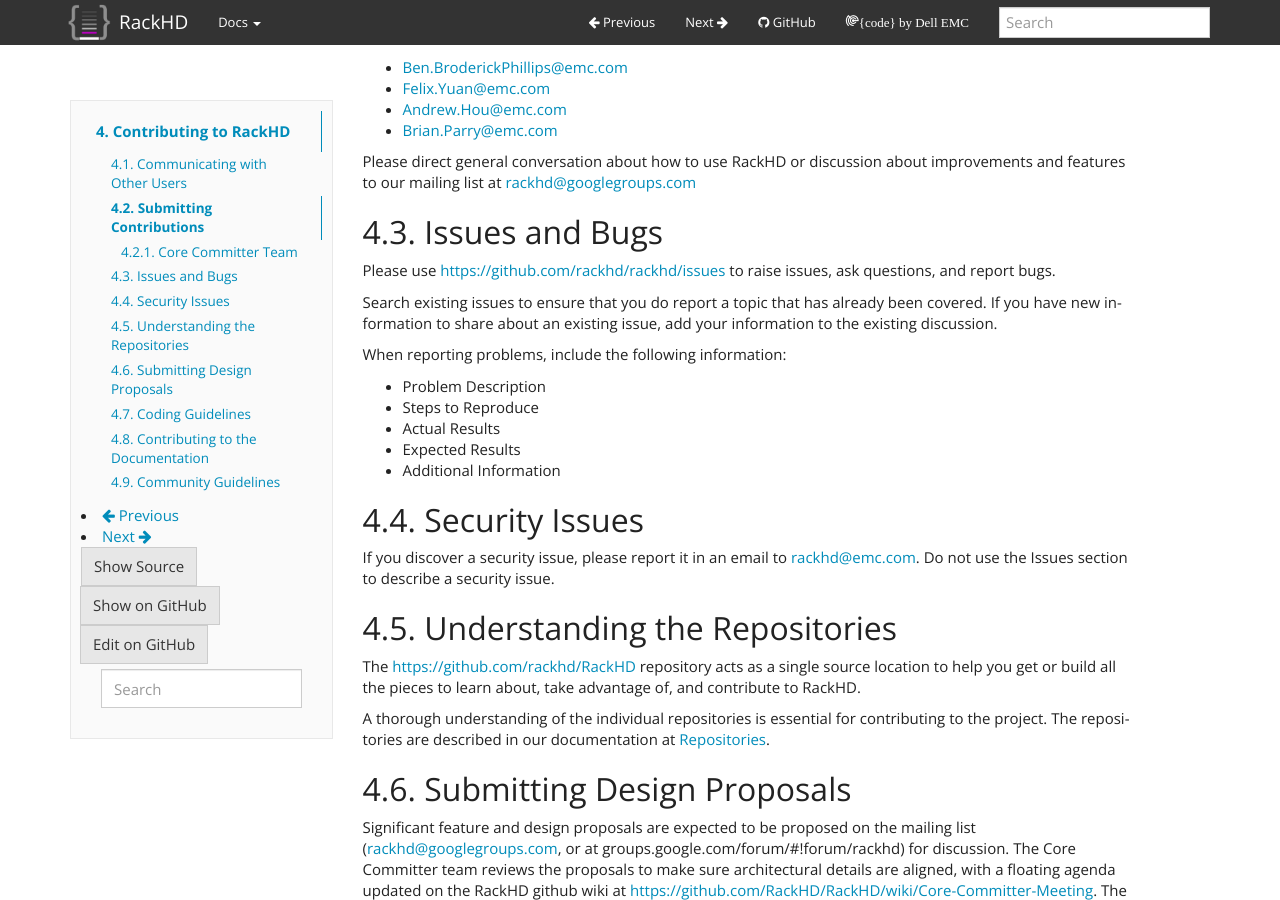
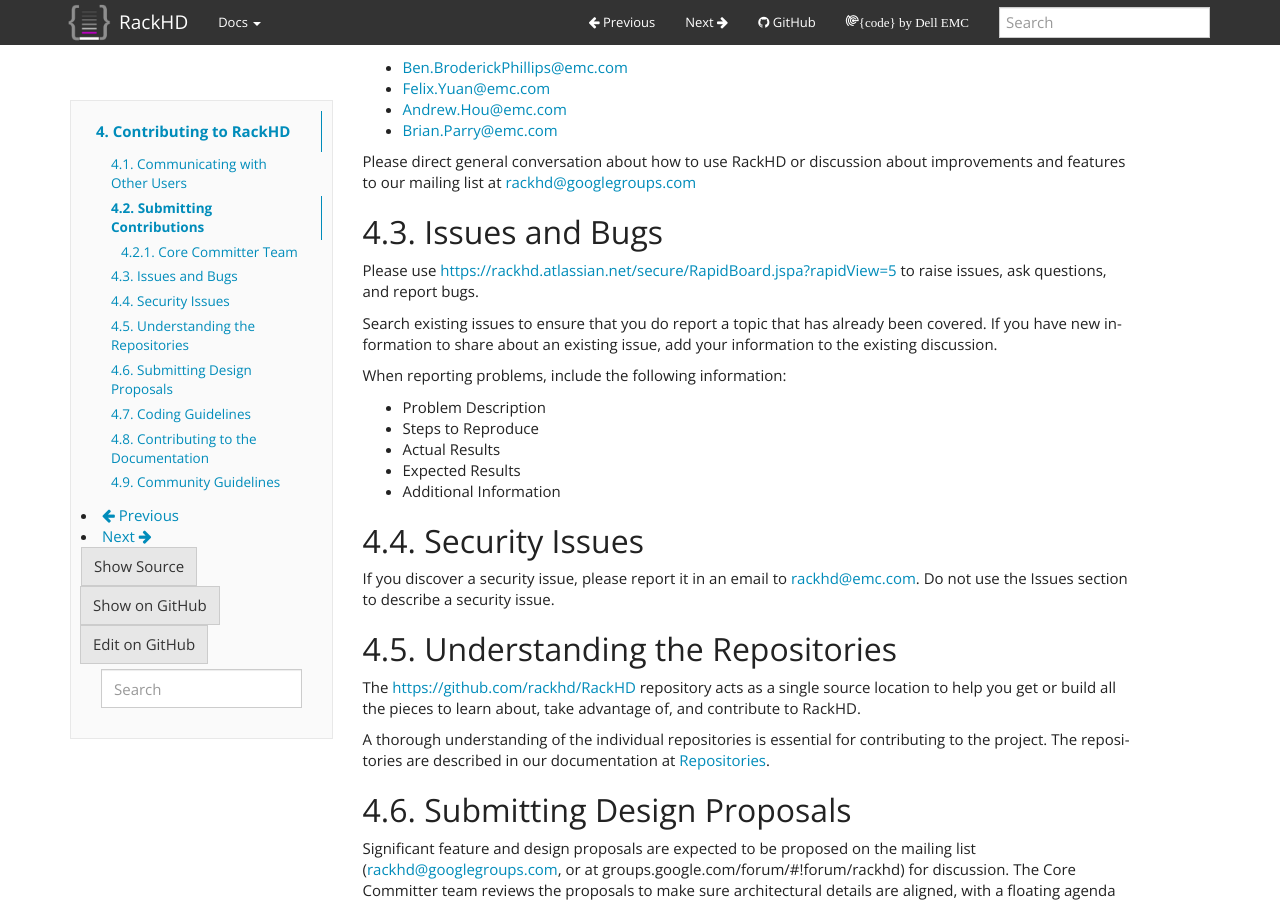
Before and after one commit to RackHD/docs, a Sphinx documentation site: the page built from docs/contributing.rst, in a window 1280 px wide and 900 px high, scrolled down 722 px. Built offline with Sphinx 7.4.7, drawn with Linux system fonts in a browser that asks for light colours; some of the changed lines change nothing that is shown.

Commit message:
Update contributing.rst
RAC-3797 Update the Issues and Bugs section in the RackHD readthedocs to point to OpenJira now

```diff
--- a/docs/contributing.rst
+++ b/docs/contributing.rst
@@ -45,7 +45,7 @@
 Issues and Bugs
 -----------------------------------
 
-Please use https://github.com/rackhd/rackhd/issues to raise issues, ask questions, and report bugs.
+Please use https://rackhd.atlassian.net/secure/RapidBoard.jspa?rapidView=5 to raise issues, ask questions, and report bugs.
 
 Search existing issues to ensure that you do report a topic that has already been covered. If you have new information to share about an existing issue, add your information to the existing discussion.
 
```
